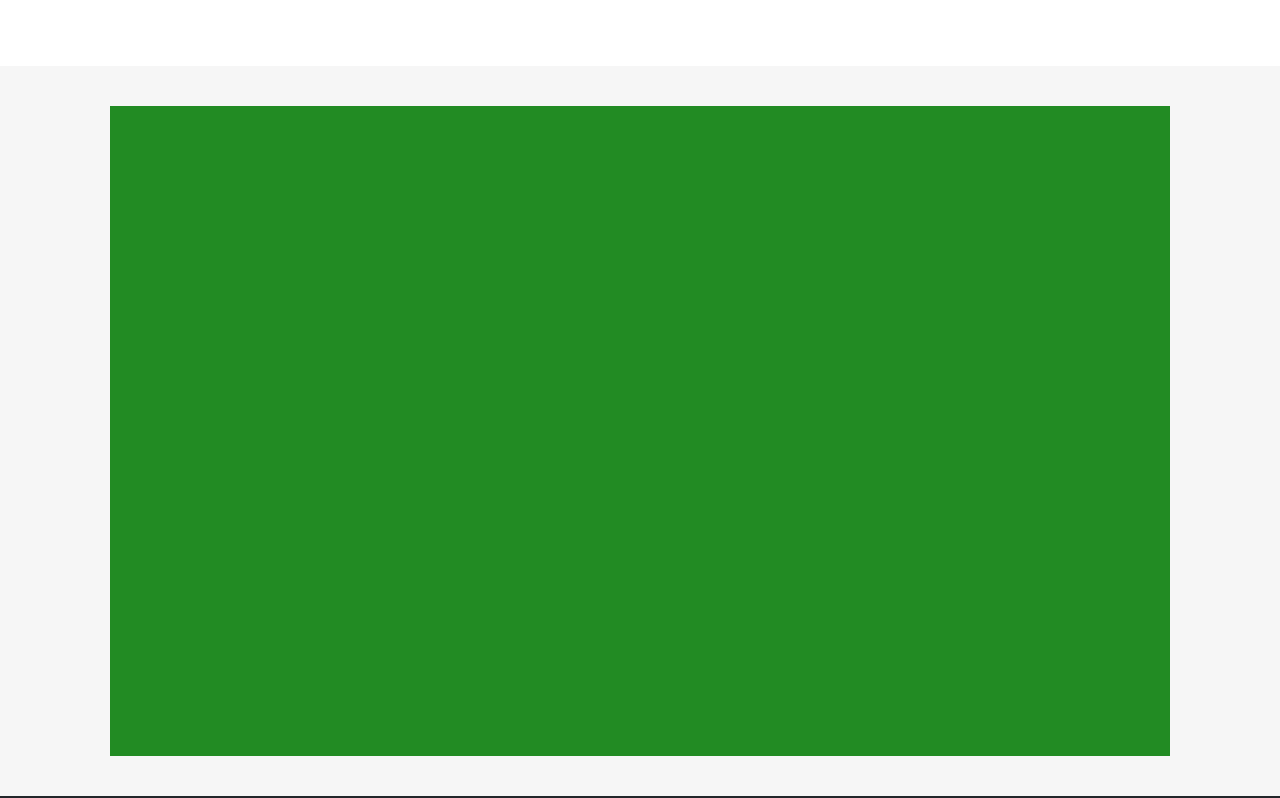
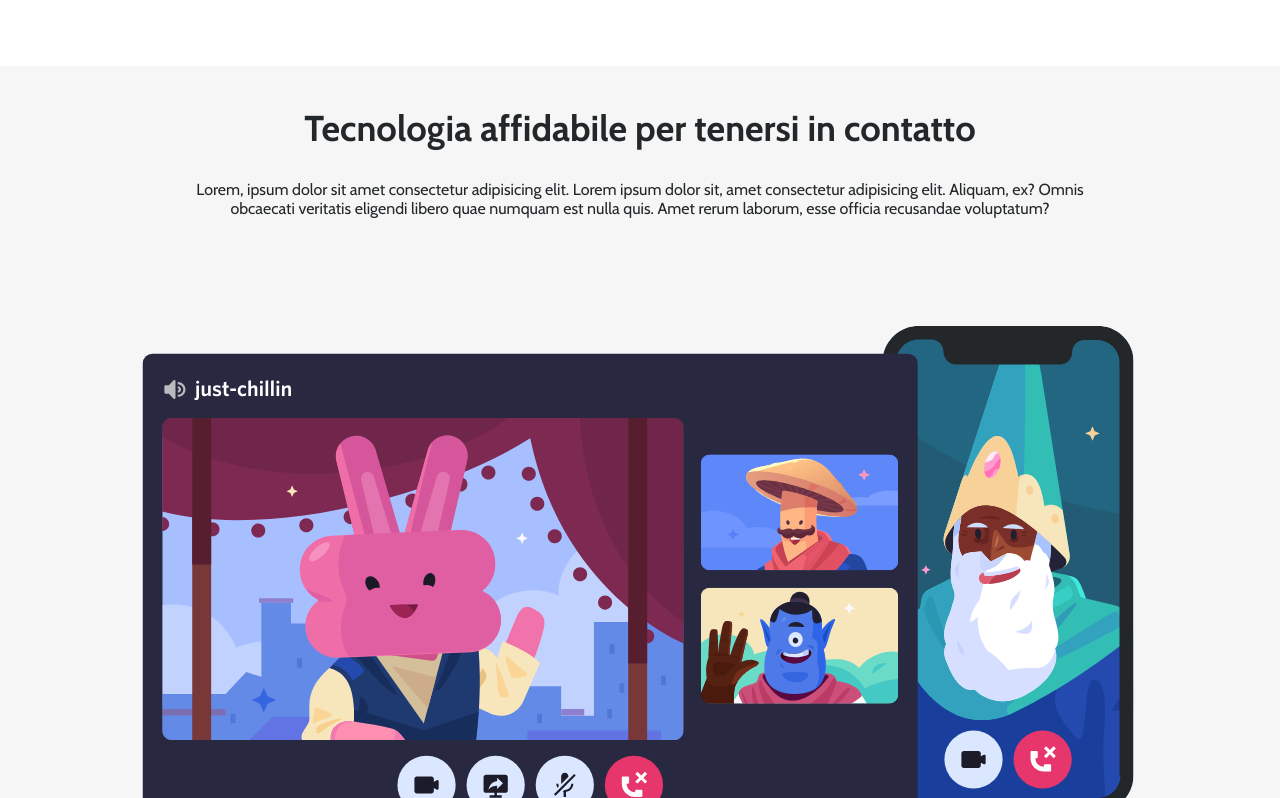
Before and after one commit to MonicaSerraWebDeveloper/htmlcss-discord, a plain HTML site: page index.html in a window 1280 px wide. Shown: the part 2002-2800 px from the top of the page. Drawn offline with nearby package versions, Linux system fonts and the light colour scheme.

Commit message:
feat: add section center styled

```diff
--- a/index.html
+++ b/index.html
@@ -96,7 +96,17 @@
         <section class="bg-grey">
             <div class="container center-container">
                 <div class="row">
-                    <div class="box box-green"></div>
+                    <div class="box box-large">
+                        <div class="text-container">
+                            <h2>Tecnologia affidabile per tenersi in contatto</h2>
+                            <p>Lorem, ipsum dolor sit amet consectetur adipisicing elit. Lorem ipsum dolor sit, amet consectetur adipisicing elit. Aliquam, ex? Omnis obcaecati veritatis eligendi libero quae numquam est nulla quis. Amet rerum laborum, esse officia recusandae voluptatum?</p>
+                        </div>
+                        <img src="./img/item4-big.svg" alt="Grafica per usare Discord">
+                        <div class="cta-container">
+                            <h3>Pronto a iniziare la tua avventura:</h3>
+                            <a href="#" class="btn btn-lilla btn-hero"><i class="fa-solid fa-down-long"></i>Scarica per Mac</a>
+                        </div>
+                    </div>
                 </div>
             </div>
         </section>
--- a/style.css
+++ b/style.css
@@ -97,6 +97,12 @@ p {
 .btn-black {
     background-color: #23272a;
     color: #fff;
+}
+
+.btn-lilla {
+    background-color: #8ea1e1;
+    color: #fff;
+
 }
 
 .btn-header {
@@ -199,7 +205,6 @@ nav ul li a {
 }
 
 .box {
-    min-height: 440px;
     display: flex;
     flex-direction: column;
     justify-content: center;
@@ -231,14 +236,38 @@ nav ul li a {
 -----------------------*/
 
 .center-container {
-    padding-top: 40pX;
-    padding-bottom: 40pX;
+    padding-top: 40px;
+    padding-bottom: 100px;
 }
 
-.box-green {
-    background-color: #228b23;
+.box-large {
     width: 100%;
-    min-height: 650px;
+    text-align: center;
+}
+
+.text-container {
+    padding-left: 70px;
+    padding-right: 70px;
+}
+
+.cta-container {
+}
+
+.cta-container h3 {
+    padding-top: 30px;
+    padding-bottom: 30px;
+    background-image: url('./img/stars.svg');
+    background-repeat: no-repeat;
+    background-position: top;
+    background-size: 500px;
+}
+
+.text-container > * {
+    padding-bottom: 30px;
+}
+
+.box-large > * {
+    padding-bottom: 10px;
 }
 
 .bg-grey {
```
